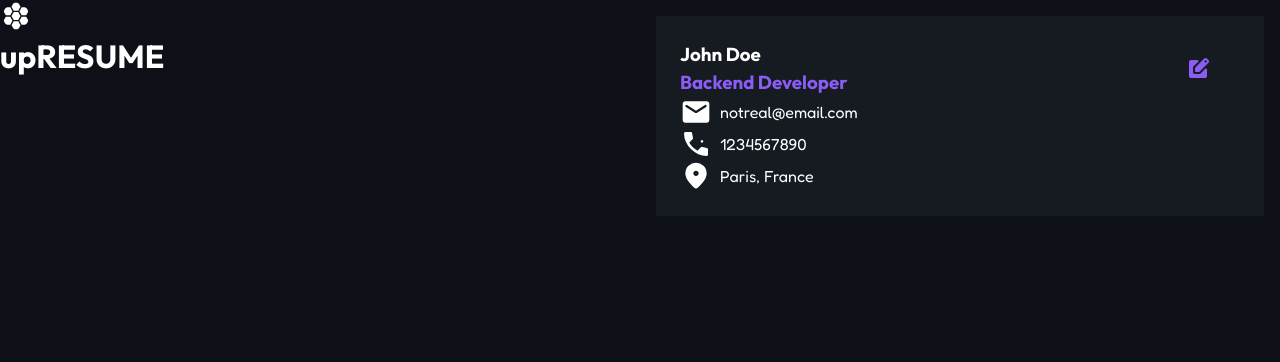
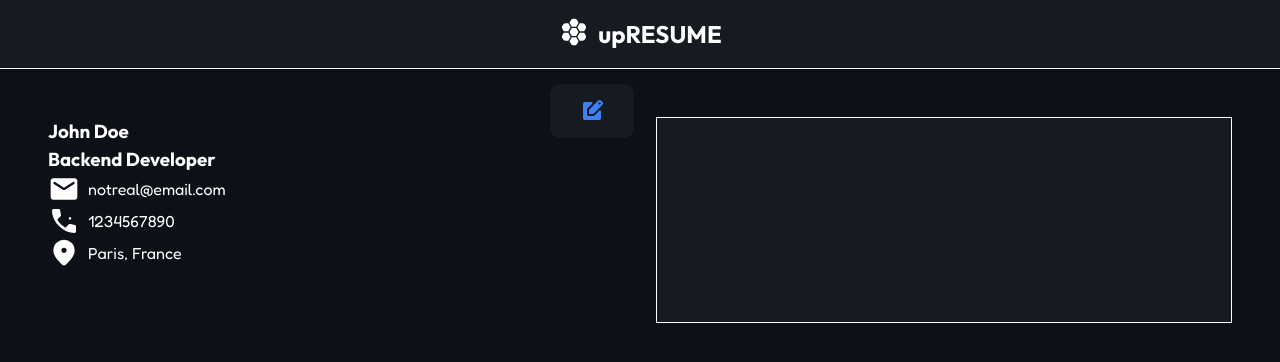
Before and after one commit to traejiik/cv-application, a React (Vite) app: page / in a window 1280 px wide. Shown: the top 362 px of the page. Built offline with nearby package versions, Linux system fonts and the light colour scheme.

Commit message:
feat: style personal section

```diff
--- a/src/App.css
+++ b/src/App.css
@@ -10,14 +10,38 @@
 --caution-col: #f59e0b;
 --fail-col: #ef4444;
 */
+#root {
+  display: flex;
+  flex-direction: column;
+}
 
-#root {
+header {
+  background-color: var(--alt-black);
+  display: flex;
+  justify-content: center;
+  border-bottom: 0.5px solid var(--font-white);
+  padding: 1rem;
+}
+
+.logo {
+  display: flex;
+  gap: 0.5rem;
+  color: var(--font-white);
+}
+
+.logo h1 {
+  font-size: 1.5rem;
+}
+
+.container {
   display: grid;
   grid-template-columns: 1fr 1fr;
   min-width: 320px;
+  margin-top: 2rem;
+  padding: 0 2rem;
 }
 
-#root > div {
+.container > div {
   margin: 1rem;
 }
 
@@ -33,7 +57,9 @@ input {
   flex-direction: column;
   gap: 1rem;
   background-color: var(--alt-black);
-  padding: 1rem;
+  padding: 1.5rem;
+  border-radius: 1rem;
+  border: 0.1px solid var(--font-white);
 }
 
 .infoField {
@@ -71,14 +97,17 @@ input {
   height: 32px;
 }
 
-.dispInfo {
+.dispPersonal {
   background-color: var(--alt-black);
   padding: 1.5rem;
   position: relative;
+  border-radius: 1rem;
+  border: 0.1px solid var(--font-white);
 }
 
-.dispInfo div:nth-child(2) {
-  color: var(--secondary-col);
+.dispPersonal div:nth-child(2) {
+  color: var(--primary-col);
+  margin-bottom: 1.25rem;
 }
 
 .dispField {
@@ -90,8 +119,9 @@ input {
 .editBtn {
   float: right;
   position: relative;
-  top: -150px;
-  color: var(--secondary-col);
+  top: -185px;
+  right: -10px;
+  color: var(--primary-col);
   border: none;
 }
 
@@ -102,9 +132,28 @@ input {
 
 .editBtn:hover {
   border: none;
-  color: var(--tertiary-col);
+  color: var(--secondary-col);
 }
 
+.editBtn:focus,
+.editBtn:focus-visible {
+  outline: none;
+}
+
+/* Education */
+
+/* Experience */
+
+/* Projects */
+
+/* Skills */
+
+/* Preview */
 .previewCtn {
-  background-color: var(--font-white);
+  background-color: var(--alt-black);
+  border: 0.1px solid var(--font-white);
 }
+
+@media screen and (max-width:768px) {
+
+}
```
